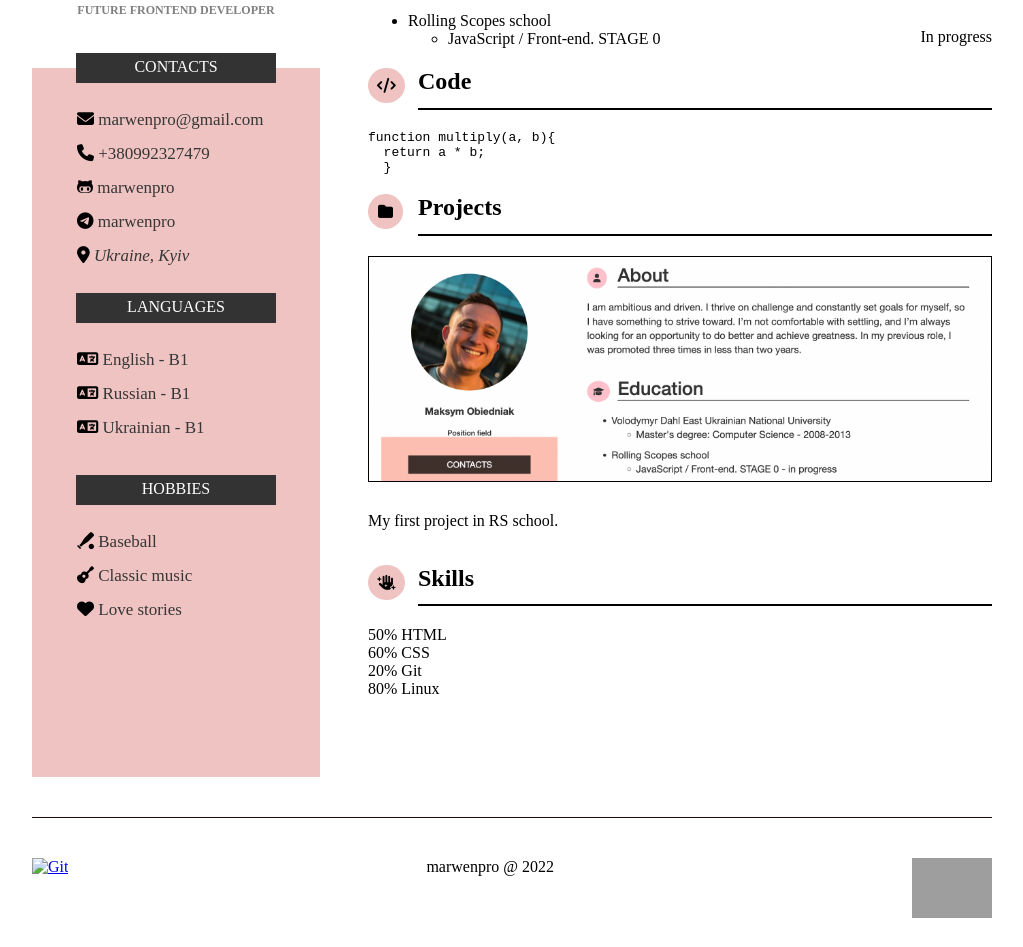
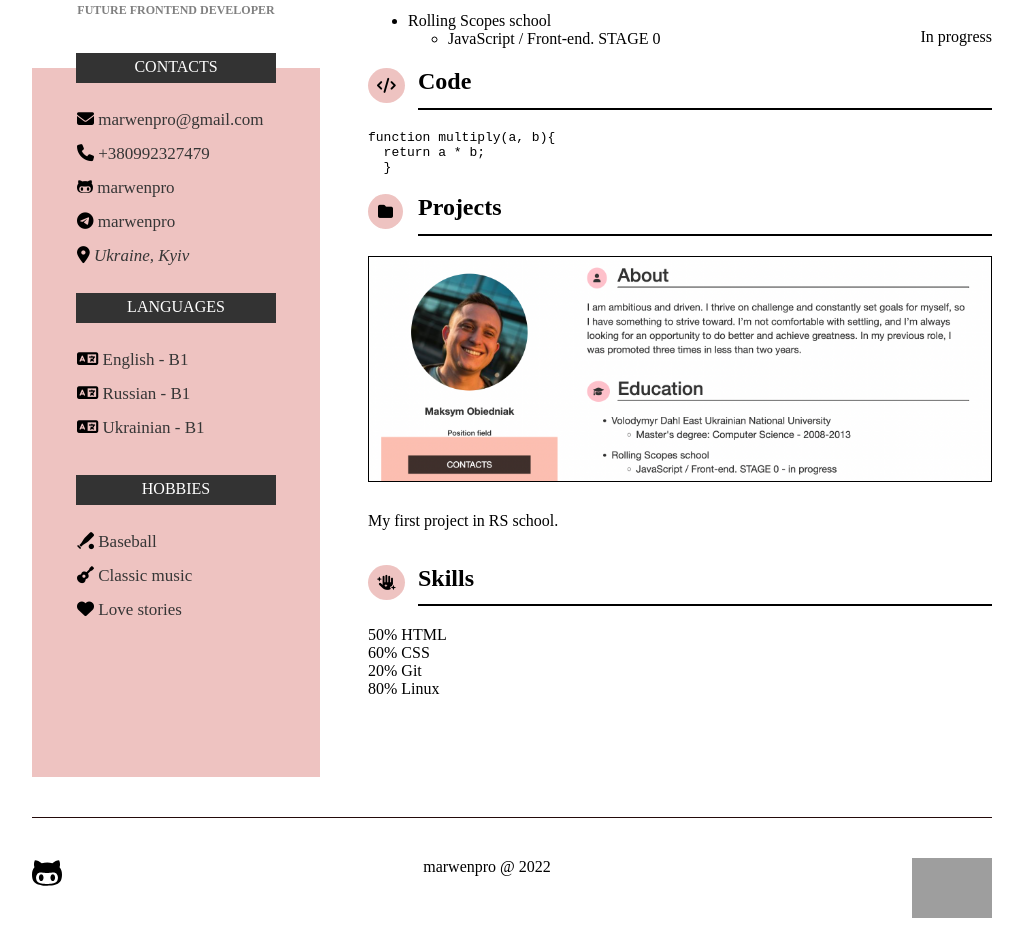
Before and after one commit to marwenpro/mrwn, a plain HTML site: page index.html in a window 1280 px wide. Shown: the part 331-1278 px from the top of the page, without its empty margins (128-1151 px from the left). Drawn offline with Linux system fonts and the light colour scheme; grey boxes are pictures that could not be loaded.

Commit message:
fix git-icon url

```diff
--- a/index.html
+++ b/index.html
@@ -180,7 +180,7 @@
 </main>
 </div>
 <footer class="footer-container">
-<div class="footer-git"><a href="https://github.com/marwenpro"><img src="/rsschool-cv/assets/img/git.svg" alt="Git" class="footer-git-img"></a></div>
+<div class="footer-git"><a href="https://github.com/marwenpro"><img src="assets/img/git.svg" alt="Git" class="footer-git-img"></a></div>
 <div class="footer-year">marwenpro @ 2022</div>
 <div class="footer-school">
   <a href="https://rs.school/js/"><img src="https://rs.school/images/rs_school_js.svg" alt="RS" class="footer-school-img"></a></div>
```
